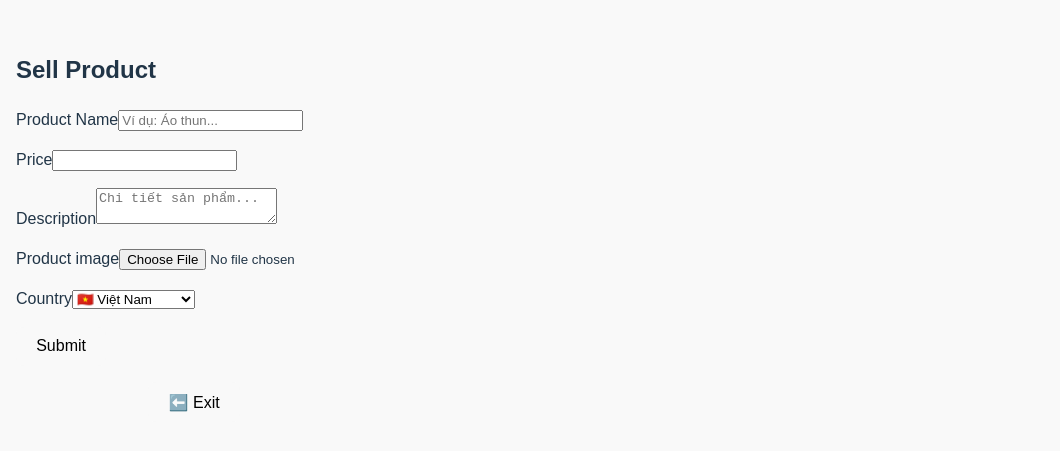
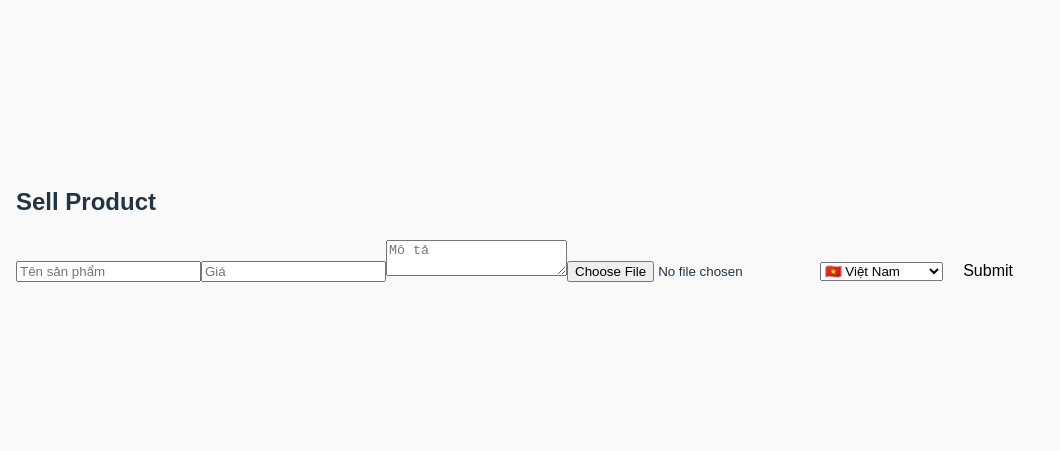
Before and after one commit to phamhongphuctu/zone, a React (Vite) app: page /sell in a window 1280 px wide. Shown: the part 173-624 px from the top of the page, without its empty margins (0-1060 px from the left). Built offline with nearby package versions, Linux system fonts and the light colour scheme.

Commit message:
duoc khong day

```diff
--- a/src/lib/uploadImage.ts
+++ b/src/lib/uploadImage.ts
@@ -1,18 +1,20 @@
+// src/lib/uploadImage.ts
 import { supabase } from "./supabaseClient";
 
-export async function uploadImage(file: File): Promise<string> {
+export async function uploadImage(file: File): Promise<string | null> {
   const fileName = `${Date.now()}-${file.name}`;
-  const { data, error } = await supabase
-    .storage
+  const { data, error } = await supabase.storage
     .from("product-images")
     .upload(fileName, file);
 
-  if (error) throw error;
+  if (error) {
+    console.error("Lỗi khi upload ảnh:", error);
+    return null;
+  }
 
-  const { data: publicUrlData } = supabase
-    .storage
+  const url = supabase.storage
     .from("product-images")
-    .getPublicUrl(fileName);
+    .getPublicUrl(fileName).data.publicUrl;
 
-  return publicUrlData.publicUrl;
+  return url;
 }
--- a/src/pages/Sell.tsx
+++ b/src/pages/Sell.tsx
@@ -8,18 +8,23 @@ export default function Sell() {
   const { t } = useTranslation();
   const navigate = useNavigate();
 
+  const [productName, setProductName] = useState("");
   const [price, setPrice] = useState("");
+  const [description, setDescription] = useState("");
   const [country, setCountry] = useState("vn");
-  const [image, setImage] = useState<File | null>(null);
-  const [preview, setPreview] = useState<string | null>(null);
-  const [productName, setProductName] = useState("");
-  const [description, setDescription] = useState("");
+  const [imageFile, setImageFile] = useState<File | null>(null);
 
   const handleSubmit = async (e: React.FormEvent) => {
     e.preventDefault();
 
-    if (!productName || !price || !country || !preview) {
+    if (!productName || !price || !description || !imageFile || !country) {
       alert("Vui lòng nhập đầy đủ thông tin");
+      return;
+    }
+
+    const imageURL = await uploadImage(imageFile);
+    if (!imageURL) {
+      alert("Không thể upload ảnh!");
       return;
     }
 
@@ -27,7 +32,7 @@ export default function Sell() {
       name: productName,
       price: parseFloat(price),
       description,
-      image: preview,
+      image: imageURL,
       country,
       contact: {
         zalo: "https://zalo.me/123456789",
@@ -39,105 +44,52 @@ export default function Sell() {
     try {
       await postProductToSupabase(newProduct);
       alert("✅ Sản phẩm đã được gửi lên Supabase!");
-
-      // ✅ CHỈNH ĐIỂM QUAN TRỌNG: chuyển về đúng route quốc gia
-      window.location.href = `/${country}`;
+      navigate(`/${country}`);
     } catch (err) {
       alert("❌ Gửi thất bại!");
       console.error(err);
     }
   };
 
-  const handleExit = () => {
-    window.location.href = `/${country}`;
-  };
-
   return (
     <div className="zone-sell-page" style={{ padding: "1rem" }}>
       <h2>{t("sell_product")}</h2>
       <form onSubmit={handleSubmit}>
-        <div style={{ marginBottom: "1rem" }}>
-          <label>{t("product_name")}</label>
         <input
           type="text"
-            className="zone-input"
+          placeholder="Tên sản phẩm"
           value={productName}
           onChange={(e) => setProductName(e.target.value)}
-            placeholder="Ví dụ: Áo thun..."
         />
-        </div>
-
-        <div style={{ marginBottom: "1rem" }}>
-          <label>{t("price")}</label>
         <input
           type="number"
           step="0.01"
-            min="0"
+          placeholder="Giá"
           value={price}
           onChange={(e) => setPrice(e.target.value)}
         />
-        </div>
-
-        <div style={{ marginBottom: "1rem" }}>
-          <label>{t("description")}</label>
         <textarea
-            className="zone-input"
+          placeholder="Mô tả"
           value={description}
           onChange={(e) => setDescription(e.target.value)}
-            placeholder="Chi tiết sản phẩm..."
         />
-        </div>
-
-        <div style={{ marginBottom: "1rem" }}>
-          <label>{t("product_image")}</label>
         <input
           type="file"
           accept="image/*"
           onChange={(e) => {
             const file = e.target.files?.[0];
-              if (file) {
-                setImage(file);
-                uploadImage(file).then((url) => setPreview(url));
-              }
+            if (file) setImageFile(file);
           }}
-
         />
-          {preview && (
-            <div style={{ marginTop: "0.5rem" }}>
-              <img
-                src={preview}
-                alt="preview"
-                style={{ width: "150px", borderRadius: "0.5rem" }}
-              />
-            </div>
-          )}
-        </div>
-
-        <div style={{ marginBottom: "1rem" }}>
-          <label>{t("country")}</label>
-          <select
-            className="zone-input"
-            value={country}
-            onChange={(e) => setCountry(e.target.value)}
-          >
+        <select value={country} onChange={(e) => setCountry(e.target.value)}>
           <option value="vn">🇻🇳 Việt Nam</option>
-            <option value="cr">🇨🇷 Costa Rica</option>
           <option value="us">🇺🇸 United States</option>
           <option value="ph">🇵🇭 Philippines</option>
           <option value="in">🇮🇳 India</option>
         </select>
-        </div>
 
-        <button type="submit" className="zone-btn">
-          {t("submit")}
-        </button>
+        <button type="submit">{t("submit")}</button>
       </form>
-
-      <div style={{ marginTop: "1rem", textAlign: "center" }}>
-        <button className="zone-btn" onClick={handleExit}>
-          ⬅️ {t("exit")}
-        </button>
-      </div>
     </div>
   );
 }
```
Lines whose indentation alone changed are shown as unchanged.
